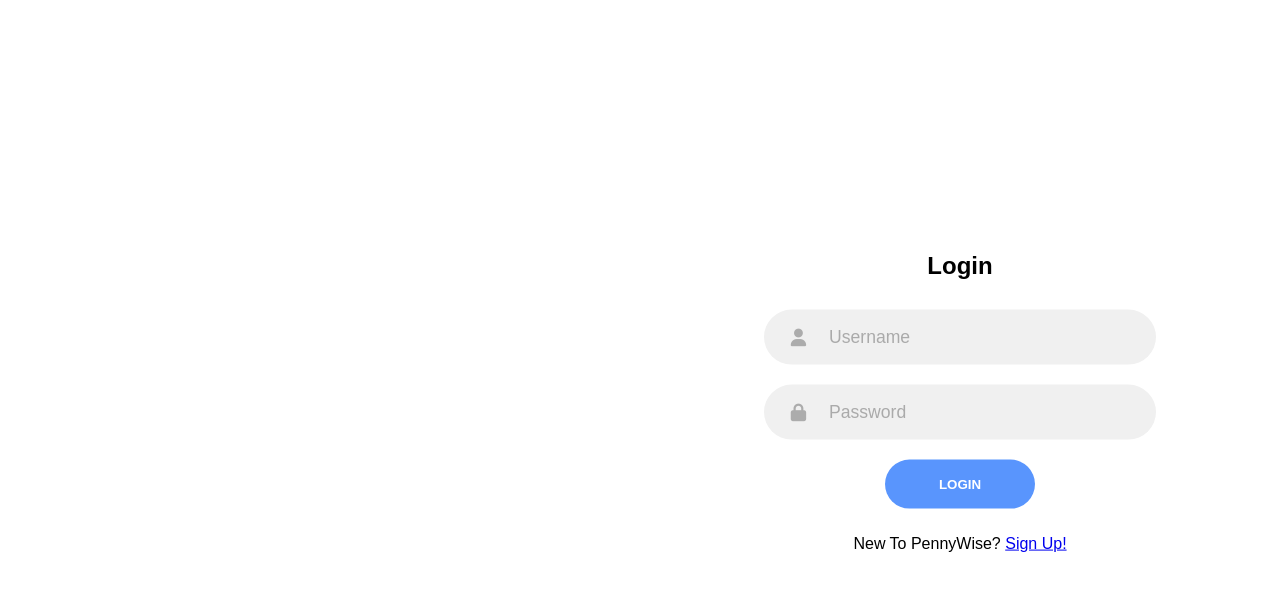
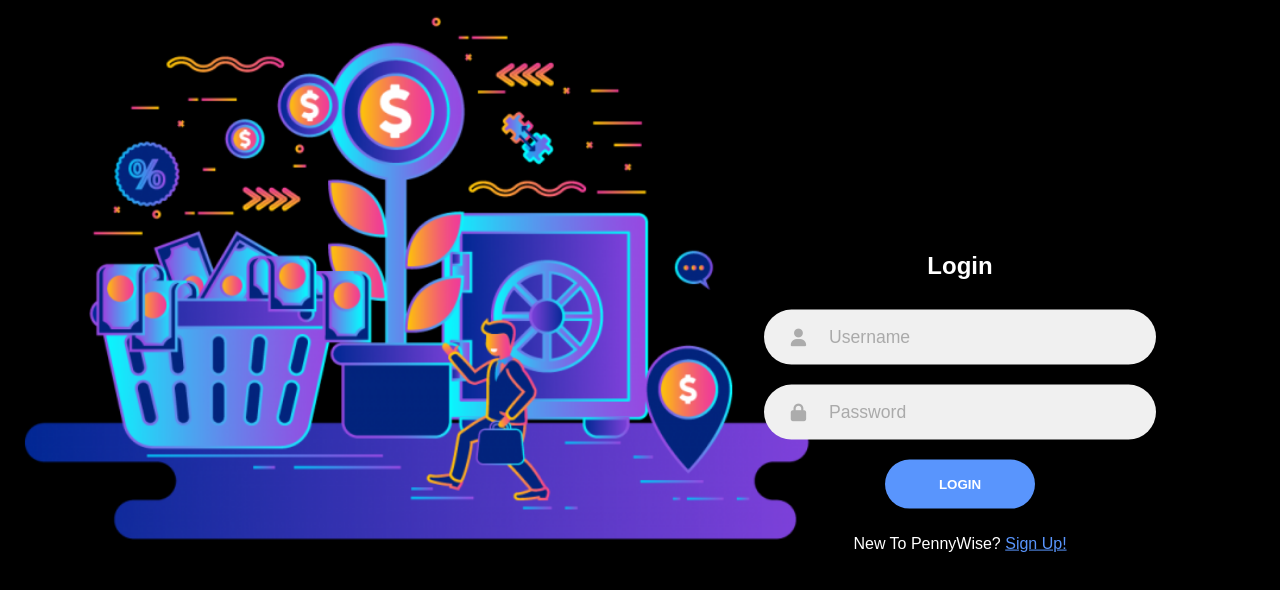
Before and after one commit to AJFrosty/Pennywise, a website: page SignIn/Login/index.html in a window 1280 px wide. Drawn offline with Linux system fonts and the light colour scheme.

Commit message:
Initialize Budget, Edit CSS for SignIn

```diff
--- a/SignIn/Login/index.html
+++ b/SignIn/Login/index.html
@@ -9,6 +9,7 @@
 </head>
 <body>
     <div class="container">
+        <img src="./img/back.png">
         <div class="form-container">
             <div class="login">
                 <form id="registrationForm">
--- a/SignIn/Login/styles.css
+++ b/SignIn/Login/styles.css
@@ -1,3 +1,7 @@
+* {
+    color: #fff;
+}
+
 body {
     font-family: Arial, sans-serif;
     background-color: #fff;
@@ -13,7 +17,7 @@ body {
 .container {
     position: relative;
     width: 100%;
-    background-color: #fff;
+    background-color: #000;
     min-height: 100vh;
     overflow: hidden;
 }
@@ -51,6 +55,9 @@ form {
     position: relative;
 }
 
+a {
+    color: #5995fd;
+}
 .input-group i {
     text-align: center;
     line-height: 55px;
@@ -93,6 +100,15 @@ button:hover {
     background-color: #4d84e2;
 }
 
+img {
+    width: 65%;
+    height: 65%;
+}
+
+h2 {
+    color: #fff
+}
+
 .login {
     position: absolute;
     top: 50%;
--- a/SignIn/SignUp/styles.css
+++ b/SignIn/SignUp/styles.css
@@ -1,5 +1,6 @@
 * {
     box-sizing: border-box;
+    color: #fff;
 }
 
 body {
@@ -15,16 +16,20 @@ body {
 }
 
 h2 {
-    color: #444;
+    color: #fff;
     margin-bottom: 10px;
 }
 
 .container {
     position: relative;
     width: 100%;
-    background-color: #fff;
+    background-color: #000;
     min-height: 100vh;
     overflow: hidden;
+}
+
+img {
+    padding-top: 60px;
 }
 
 .input-group {
@@ -106,6 +111,10 @@ input {
     color: #333;
 }
 
+a {
+    color: #5995fd;
+}
+
 button {
     width: 150px;
     background-color: #5995fd;
--- a/SignIn/saved.json
+++ b/SignIn/saved.json
@@ -7,8 +7,9 @@
       "password": "admin",
       "cookie": 0,
       "profile": {
-          "bio": "Admin of PennyWise",
-          "budget": 100.00,
+        "username": "ajfrosty",
+        "bio": "Need me a Golden Ticket....",
+        "budget": 2500,
         "spent": 43.25,
         "saved": 2.56
       }
```
Also changed, not shown: SignIn/SignUp/index.html (+1 -0 lines), SignIn/Login/img/back.png (added), SignIn/SignUp/img/back.png (added). Lines whose indentation alone changed are shown as unchanged.
